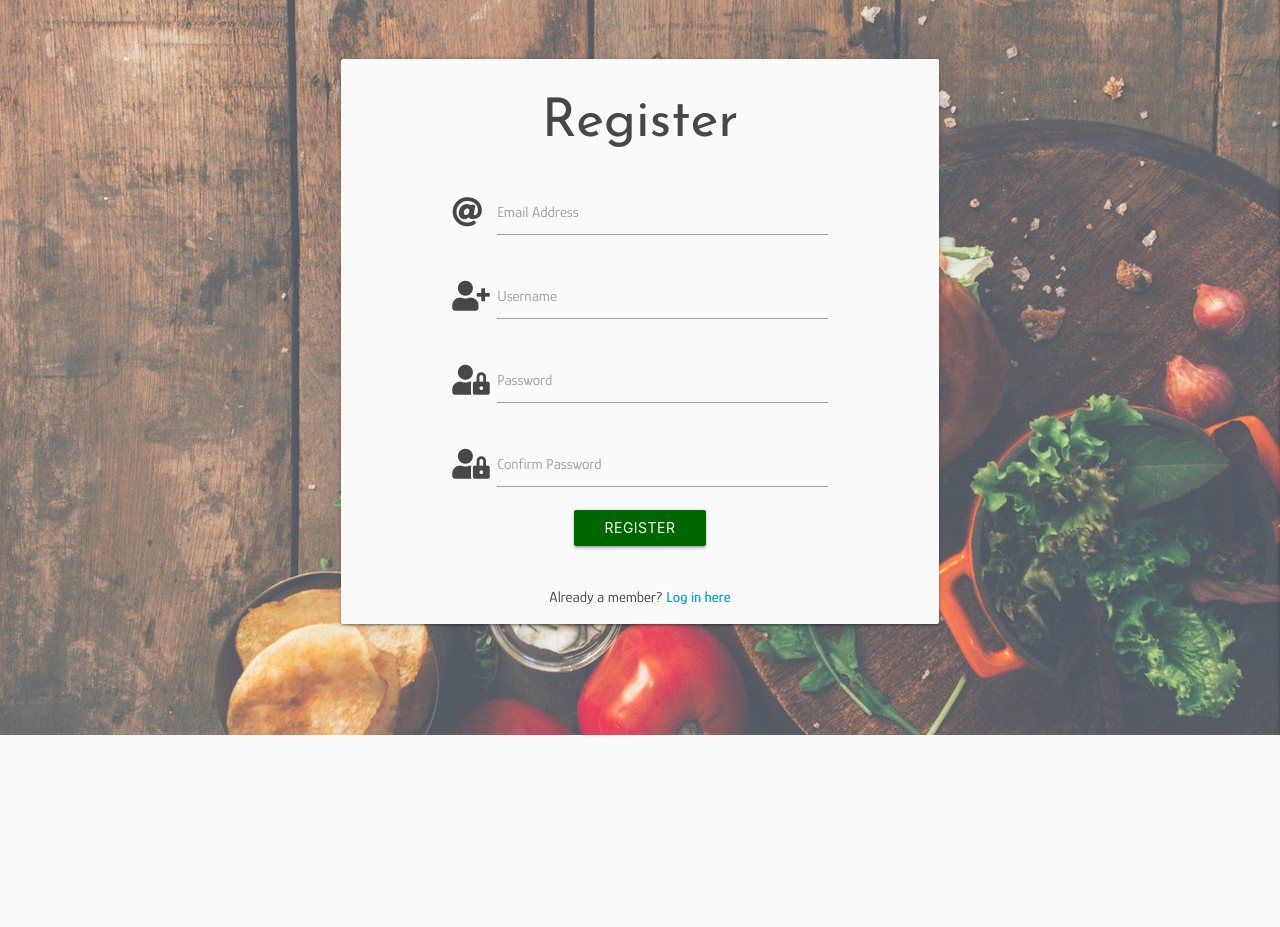
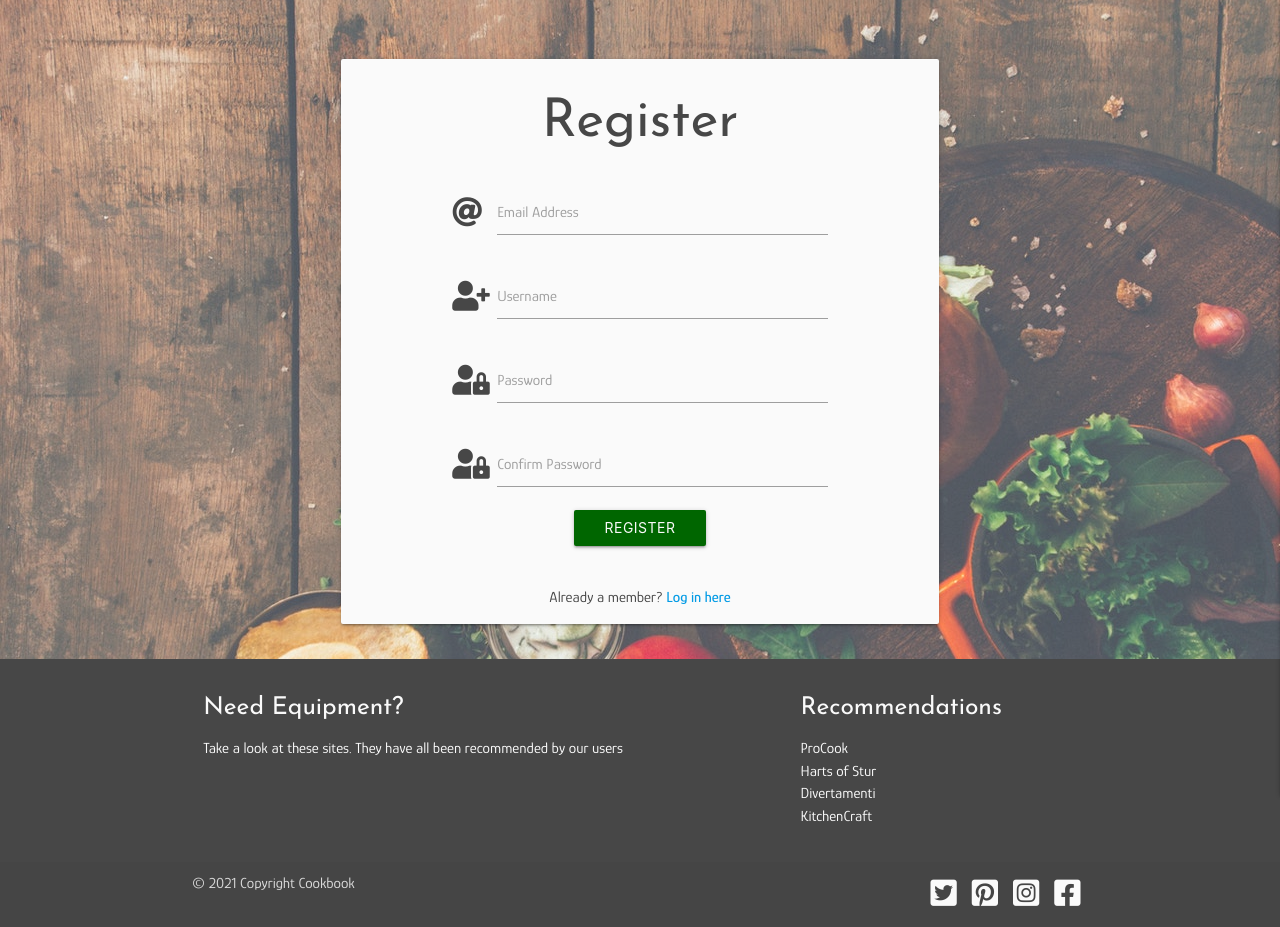
Before and after one commit to tealhorizon87/ms3_cookbook, a Flask app: page /register in a window 1280 px wide. Shown: the part 65-992 px from the top of the page. Before the commit the page ends 800 px from the top, so only its background shows below. Run offline with Flask 2, Linux system fonts and the light colour scheme; some libraries are stand-ins or nearby versions.

Commit message:
Add footer with appropriate content

```diff
--- a/static/css/style.css
+++ b/static/css/style.css
@@ -32,8 +32,7 @@ h2,
 h3,
 h4,
 h5,
-h6,
-header a {
+h6 {
   font-family: "Josefin Sans", sans-serif;
   color: var(--my-grey);
 }
@@ -50,7 +49,9 @@ nav {
 }
 
 .nav-wrapper a {
+  font-family: "Josefin Sans", sans-serif;
   color: var(--my-grey);
+  cursor: pointer;
 }
 
 .my-logo {
@@ -59,6 +60,23 @@ nav {
   font-size: 2.5rem;
   padding-left: 1rem;
   font-weight: 600;
+}
+
+/* -----------------------------------------------Footer */
+.page-footer {
+  background-color: var(--my-grey);
+  color: var(--my-white);
+}
+
+.page-footer h5,
+.page-footer a {
+  color: var(--my-white);
+}
+
+.footer-copyright a {
+  font-size: 200%;
+  padding: 0 0.5rem;
+  cursor: pointer;
 }
 
 /* -----------------------------------------------modals */
--- a/templates/base.html
+++ b/templates/base.html
@@ -103,6 +103,35 @@
       </div>
     </section>
 
+    <footer class="page-footer">
+      <div class="container">
+        <div class="row">
+          <div class="col m6 s12">
+            <h5>Need Equipment?</h5>
+            <p>Take a look at these sites. They have all been recommended by our users</p>
+          </div>
+          <div class="col m4 offset-m2 s12">
+            <h5>Recommendations</h5>
+            <ul>
+              <li><a href="https://www.procook.co.uk/">ProCook</a></li>
+              <li><a href="https://www.hartsofstur.com/">Harts of Stur</a></li>
+              <li><a href="https://www.divertimenti.co.uk/">Divertamenti</a></li>
+              <li><a href="https://www.kitchencraft.co.uk/">KitchenCraft</a></li>
+            </ul>
+          </div>
+        </div>
+      </div>
+      <div class="footer-copyright">
+        <div class="container">
+        © 2021 Copyright Cookbook
+        <a class="right" href="https://www.facebook.com"><i class="fab fa-facebook-square hoverable"></i></a>
+        <a class="right" href="https://www.instagram.com"><i class="fab fa-instagram-square hoverable"></i></a>
+        <a class="right" href="https://www.pinterest.com"><i class="fab fa-pinterest-square hoverable"></i></a>
+        <a class="right" href="https://www.twitter.com"><i class="fab fa-twitter-square hoverable"></i></a>
+        </div>
+      </div>
+    </footer>
+
     <script src="https://cdnjs.cloudflare.com/ajax/libs/materialize/1.0.0/js/materialize.min.js"></script>
     <script src="{{ url_for('static', filename = 'js/script.js') }}"></script>
   </body>
```
